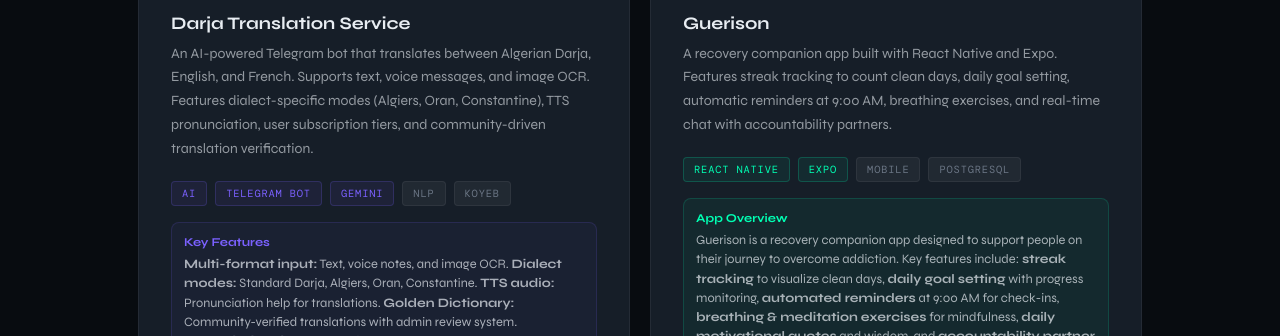
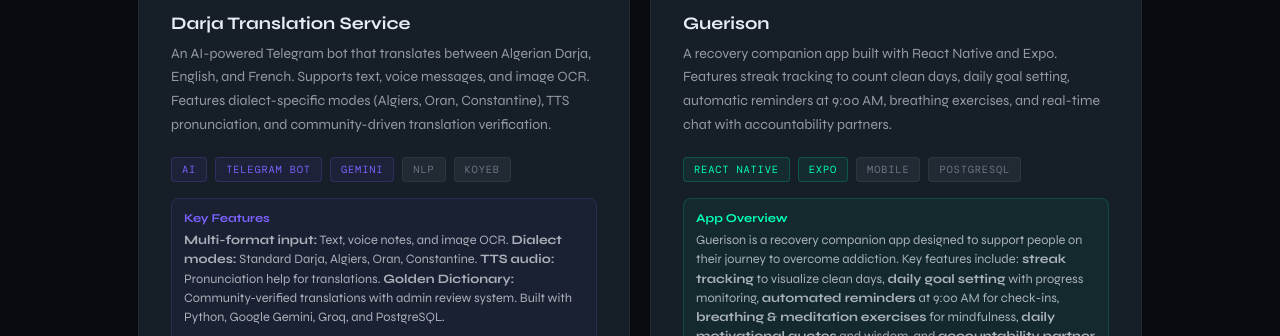
Before and after one commit to okellodev/profile-website, a plain HTML site: page index.html in a window 1280 px wide. Shown: the part 3242-3578 px from the top of the page. Drawn offline with nearby package versions, Linux system fonts and the light colour scheme; a web font is replaced by a local one.

Commit message:
Remove subscription tiers from DarjaBot description

```diff
--- a/index.html
+++ b/index.html
@@ -1205,7 +1205,7 @@
         <a href="https://t.me/Alg_Darja_bot" target="_blank" class="project-link-icon" title="Try on Telegram"><i class="fa-brands fa-telegram"></i></a>
       </div>
       <h3 class="project-title">Darja Translation Service</h3>
-      <p class="project-desc">An AI-powered Telegram bot that translates between Algerian Darja, English, and French. Supports text, voice messages, and image OCR. Features dialect-specific modes (Algiers, Oran, Constantine), TTS pronunciation, user subscription tiers, and community-driven translation verification.</p>
+      <p class="project-desc">An AI-powered Telegram bot that translates between Algerian Darja, English, and French. Supports text, voice messages, and image OCR. Features dialect-specific modes (Algiers, Oran, Constantine), TTS pronunciation, and community-driven translation verification.</p>
       <div class="project-tags">
         <span class="tag" style="background:rgba(123,97,255,0.08);border-color:rgba(123,97,255,0.2);color:var(--accent2)">AI</span>
         <span class="tag" style="background:rgba(123,97,255,0.08);border-color:rgba(123,97,255,0.2);color:var(--accent2)">Telegram Bot</span>
@@ -1215,7 +1215,7 @@
       </div>
       <div style="margin-top:16px;padding:12px;background:rgba(123,97,255,0.05);border-radius:8px;border:1px solid rgba(123,97,255,0.15);">
         <div style="font-size:0.75rem;font-weight:700;color:var(--accent2);margin-bottom:6px;">Key Features</div>
-        <p style="font-size:0.8rem;color:rgba(232,237,242,0.7);line-height:1.5;"><strong>Multi-format input:</strong> Text, voice notes, and image OCR. <strong>Dialect modes:</strong> Standard Darja, Algiers, Oran, Constantine. <strong>TTS audio:</strong> Pronunciation help for translations. <strong>Golden Dictionary:</strong> Community-verified translations with admin review system. <strong>Subscription tiers:</strong> Free (14/hr), Basic ($4.99), Pro ($9.99), Unlimited ($19.99). Built with Python, Google Gemini, Groq, and PostgreSQL.</p>
+        <p style="font-size:0.8rem;color:rgba(232,237,242,0.7);line-height:1.5;"><strong>Multi-format input:</strong> Text, voice notes, and image OCR. <strong>Dialect modes:</strong> Standard Darja, Algiers, Oran, Constantine. <strong>TTS audio:</strong> Pronunciation help for translations. <strong>Golden Dictionary:</strong> Community-verified translations with admin review system. Built with Python, Google Gemini, Groq, and PostgreSQL.</p>
         <a href="https://t.me/Alg_Darja_bot" target="_blank" style="display:inline-flex;align-items:center;gap:8px;margin-top:12px;padding:8px 16px;background:var(--accent2);color:#000;border-radius:6px;font-size:0.8rem;font-weight:700;text-decoration:none;"><i class="fa-brands fa-telegram"></i> Try on Telegram</a>
       </div>
     </div>
```
